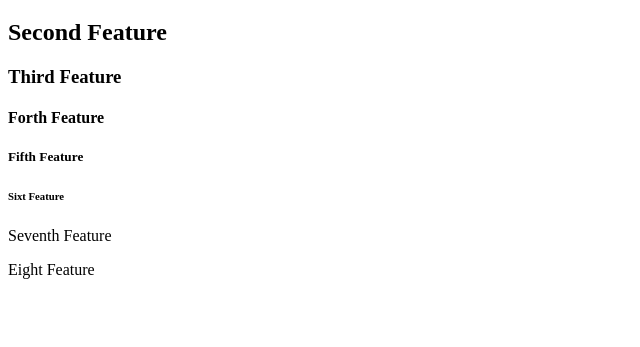
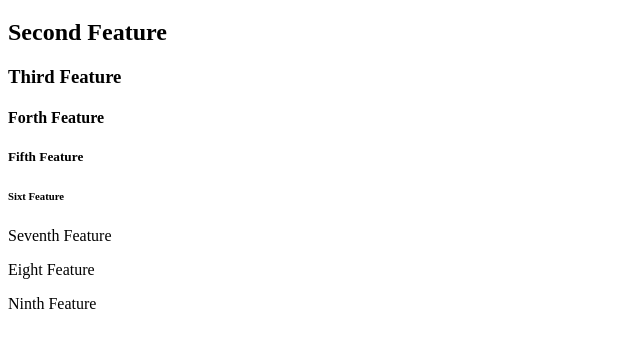
Before and after one commit to vladbogdan10/git-flow-demo, a website: page index.html in a window 1280 px wide. Shown: the part 61-408 px from the top of the page, without its empty margins (0-640 px from the left). Drawn offline with Linux system fonts and the light colour scheme.

Commit message:
ninth-feature

```diff
--- a/index.html
+++ b/index.html
@@ -15,5 +15,6 @@
     <h6>Sixt Feature</h6>
     <p>Seventh Feature</p>
     <p>Eight Feature</p>
+    <p>Ninth Feature</p>
 </body>
 </html>
```
